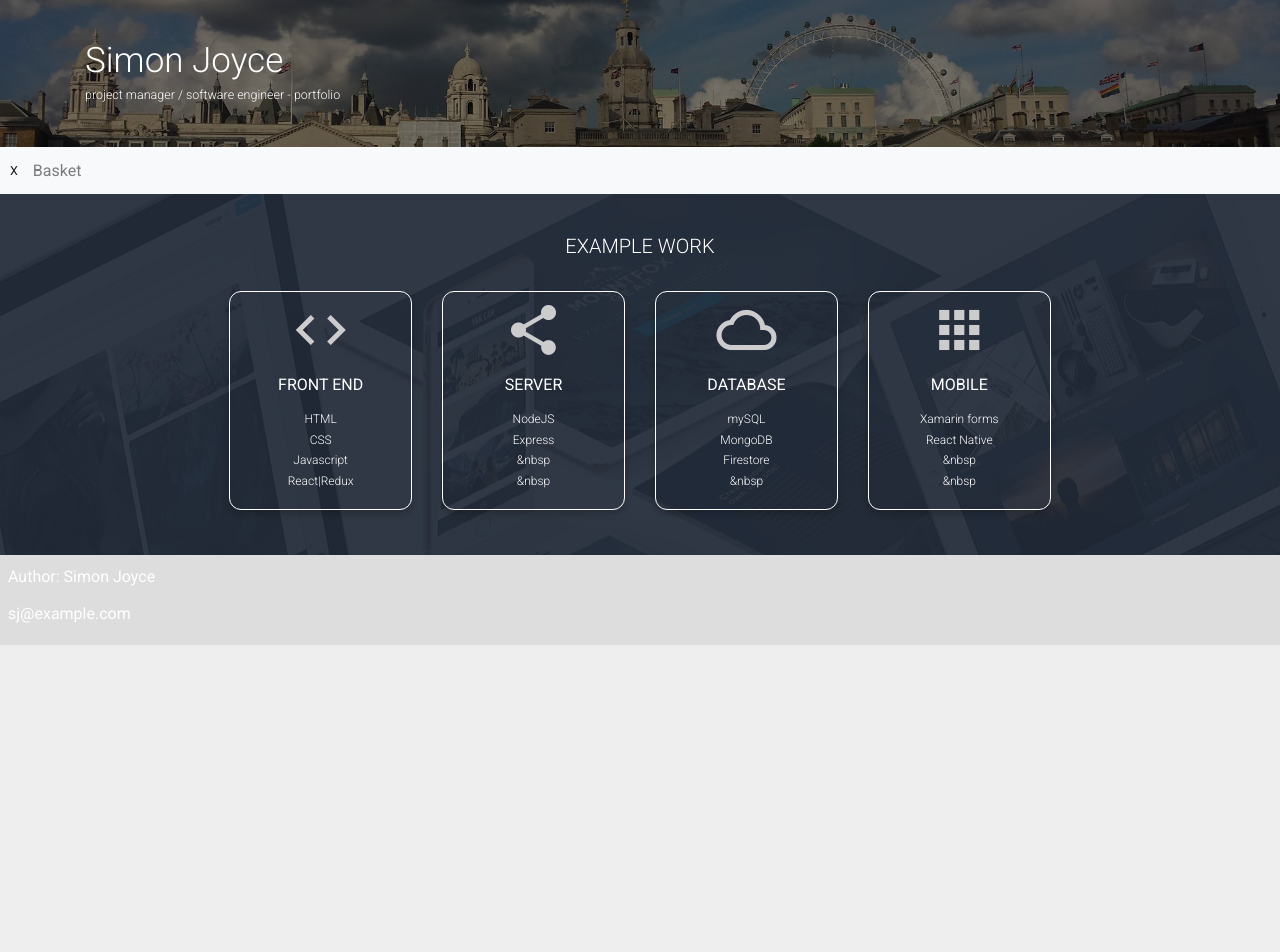
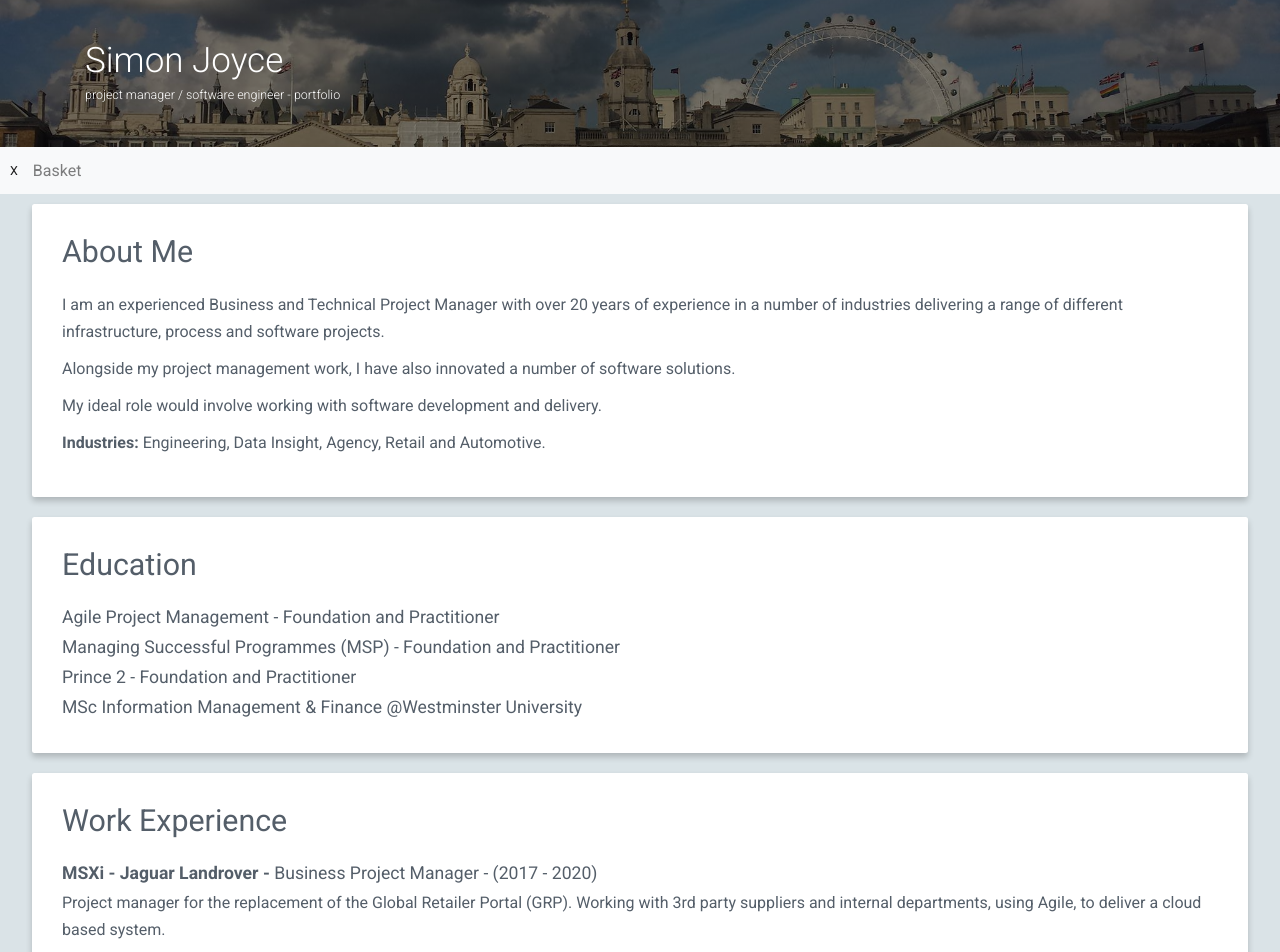
Before and after one commit to mySimonID/ReactPortfolio, a React (Create React App) app: page / in a window 1280 px wide. Shown: the top 952 px of the page. Before the commit the page ends 800 px from the top, so only its background shows below. Built offline with nearby package versions, Linux system fonts and the light colour scheme.

Commit message:
upd - content

```diff
--- a/public/index.html
+++ b/public/index.html
@@ -1,14 +1,12 @@
 <!DOCTYPE html>
 <html lang="en">
+
 <head>
   <meta charset="utf-8" />
   <link rel="icon" href="%PUBLIC_URL%/favicon.ico" />
   <meta name="viewport" content="width=device-width, initial-scale=1" />
   <meta name="theme-color" content="#000000" />
-    <meta
-      name="description"
-      content="Web site created using create-react-app"
-    />
+  <meta name="description" content="Web site created using create-react-app" />
   <link rel="stylesheet" href="https://stackpath.bootstrapcdn.com/bootstrap/4.5.0/css/bootstrap.min.css">
   <link href="https://fonts.googleapis.com/css?family=Roboto:100,300,400,700,900" rel="stylesheet">
   <link rel="stylesheet" href="https://fonts.googleapis.com/icon?family=Material+Icons" />
@@ -26,8 +24,9 @@
       work correctly both with client-side routing and a non-root public URL.
       Learn how to configure a non-root public URL by running `npm run build`.
     -->
-    <title>Simon Joyce | Software Engineer</title>
+  <title>Simon Joyce | Project Manager | Software Engineer</title>
 </head>
+
 <body>
   <noscript>You need to enable JavaScript to run this app.</noscript>
   <div id="root"></div>
@@ -42,4 +41,5 @@
       To create a production bundle, use `npm run build` or `yarn build`.
     -->
 </body>
+
 </html>
--- a/src/App.css
+++ b/src/App.css
@@ -1,45 +1,6 @@
 
 
 
-.App {
-  text-align: center;
-}
-
-.App-logo {
-  height: 40vmin;
-  pointer-events: none;
-}
-
-@media (prefers-reduced-motion: no-preference) {
-  .App-logo {
-    animation: App-logo-spin infinite 20s linear;
-  }
-}
-
-.App-header {
-  background-color: #282c34;
-  min-height: 100vh;
-  display: flex;
-  flex-direction: column;
-  align-items: center;
-  justify-content: center;
-  font-size: calc(10px + 2vmin);
-  color: white;
-}
-
-.App-link {
-  color: #61dafb;
-}
-
-@keyframes App-logo-spin {
-  from {
-    transform: rotate(0deg);
-  }
-
-  to {
-    transform: rotate(360deg);
-  }
-}
 
 
 *,
@@ -66,10 +27,13 @@ html {
 
 body {
   font-family: "Roboto", sans-serif;
-  background: #eee;
+  background: #dae3e7;
   font-size: 1.6rem;
   line-height: 1.7;
-  color: #777;
+  color: #545e69;
+  width: 100%;
+  margin:0;
+  padding:0;
 }
 
 a {
@@ -83,7 +47,7 @@ a {
 
 a:visited {
   background: #fff;
-  color: white;
+  /* color: white; */
   text-decoration: none;
   border: none;
   margin: 0;
@@ -109,6 +73,32 @@ h1 {
   font-size: 1.6rem;
 }
 
+.App {
+  text-align: center;
+}
+
+.App-logo {
+  height: 40vmin;
+  pointer-events: none;
+}
+
+
+.App-header {
+  background-color: #282c34;
+  min-height: 100vh;
+  display: flex;
+  flex-direction: column;
+  align-items: center;
+  justify-content: center;
+  font-size: calc(10px + 2vmin);
+  color: white;
+}
+
+.App-link {
+  color: #61dafb;
+}
+
+
 .heading {
   font-weight: 700;
   text-transform: uppercase;
@@ -131,6 +121,7 @@ h1 {
   color: white;
   max-height: 75%;
   margin-bottom: 0;
+  /* width: 100%; */
 }
 
 .jumbo-img {
@@ -185,13 +176,9 @@ h1 {
 }
 
 .feature-box {
-  /* background-color: rgba(255, 255, 255, 0.8); */
-  /* background:hsl(0, 0%, 98%); */
   background: transparent;
-  /* border:1px solid rgba(255,255,255,0.20); */
   border-radius: 12px;
   border: 1px solid white;
-  /* border-top: 6px solid #40A4F4; */
   box-shadow: 0 4px 6px 0 hsla(0, 0%, 0%, 0.2);
   font-size: 1.2rem;
   padding: 8px;
@@ -257,10 +244,6 @@ li {
   color: white;
 }
 
-
-
-
-
 /* FOOTER */
 footer {
   text-align: left;
@@ -294,7 +277,7 @@ footer {
 /* ARTICLE PAGE */
 
 .article-page {
-  width: 80%;
+  width: 90%;
   background: #fff;
   padding: 8px;
   margin-left: auto;
@@ -302,44 +285,49 @@ footer {
 }
 
 .article-page h1 {
-  color: #777;
-  font-weight: 700;
+  /* color: #777; */
+  font-weight: 350;
   font-size: 2.1em;
   margin-bottom: 10px;
 }
 
 .article-page h2 {
-  color: #777;
-  font-weight: 500;
+  /* color: #777; */
+  font-weight: 300;
   font-size: 1.9em;
-  margin-top: 10px;
+  margin-top: 20px;
   margin-bottom: 10px;
 }
 
 .article-page h3 {
-  color: #777;
-  font-weight: 400;
+  /* color: #777; */
+  font-weight: 300;
   font-size: 1.5em;
+  margin-top: 20px;
   margin-bottom: 10px;
 }
 
 .article-page p {
   color: #777;
+  font-weight: 300;
   font-size: 1.1em;
   margin-bottom:12px;
   line-height: 1.7em;
 }
 
 .code {
-  color: #777;
   font-family: 'Courier New', Courier, monospace;
   font-size: 1.1em;
+  font-weight: 500;
+  color: #111;
   line-height: 1.0em;
   margin-top: 0;
   margin-bottom: 0;
   padding:0;
-  text-align: unset;
-  white-space: pre;
+  white-space: pre-wrap;
+  width:100%;
+  /* text-overflow: ellipsis;
+  word-break: break-all; */
 }
 
 .article-page img {
@@ -350,3 +338,92 @@ footer {
 .article-card-area {
   margin: 8px;
 }
+
+/* ABOUT ME */
+
+.aboutme {
+  width:95%;
+  background: #fff;
+  border-radius: 0.25rem !important;
+  margin-top:10px;
+  margin-bottom:20px;
+  margin-left:auto;
+  margin-right:auto;
+  padding: 30px;
+  text-align: left;
+
+  box-shadow: 0 4px 6px 0 hsla(0, 0%, 0%, 0.2) !important
+  /* box-shadow: 0 .125rem .25rem rgba(0,0,0,.075)!important; */
+}
+
+.aboutme h1 {
+  font-size: 1.9em;
+  margin-bottom: 20px;;
+}
+
+.aboutme p {
+
+}
+
+/* EXPERIENCE */
+
+.experience-title {
+  width:100%;
+  margin-bottom:0px;
+}
+
+.experience-title h3 {
+  display: inline;
+  font-weight: 700;
+  font-size: 1.1em;
+
+}
+
+.experience-title p {
+  display: inline;
+  font-size: 1.1em;
+  font-weight: 400;
+}
+
+.experience-detail {
+  width:100%;
+  margin-bottom: 30px;
+}
+
+/* PROJECTS */
+
+.project-container {
+  border-radius: 0.25rem !important;
+  margin-top:10px;
+  margin-bottom:20px;
+  margin-left:auto;
+  margin-right:auto;
+  padding: 30px;
+  text-align: left;
+
+  box-shadow: 0 4px 6px 0 hsla(0, 0%, 0%, 0.2) !important
+}
+
+/* MISC */
+
+.shadow {
+  box-shadow: 0 4px 6px 0 hsla(0, 0%, 0%, 0.2) !important
+}
+
+.bullet::before {
+  content: '- '
+}
+
+/* NORMAL-A */
+
+.normal-a {
+  color: #545e69;
+
+}
+
+.normal-a::before{
+  content: '- ';
+  font-size:18px;
+  padding-bottom: 10px;;
+  line-height: 1.0em;;
+}
--- a/src/App.js
+++ b/src/App.js
@@ -2,8 +2,10 @@ import React from 'react';
 
 
 import SkillsCard from './components/SkillsCard'
+import ExperienceCard from './components/ExperienceCard'
+import EducationCard from './components/EducationCard'
 
-import { skills} from './data/Content'
+import { skills, experience, education } from './data/Content'
 
 import './App.css';
 
@@ -11,12 +13,38 @@ function App() {
   return (
     <div className="App">
 
+      <div className="aboutme">
+        <h1>About Me</h1>
+        <p>I am an experienced Business and Technical Project Manager with over 20 years of experience in a number of industries delivering a range of
+        different infrastructure, process and software projects.
+        </p>
+        <p>Alongside my project management work, I have also innovated a number of software solutions.</p>
+        <p>My ideal role would involve working with software development and delivery.</p>
+        <p><b>Industries:</b> Engineering, Data Insight, Agency, Retail and Automotive.</p>
+      </div>
+
+
+      <div className="aboutme">
+        <h1>Education</h1>
+        {
+          education.map(exp => <EducationCard exp={exp} />)
+        }
+      </div>
+
+      <div className="aboutme">
+        <h1>Work Experience</h1>
+        {
+          experience.map(exp => <ExperienceCard exp={exp} />)
+        }
+      </div>
+
       <section>
         <div class="feature-row">
+
           <div class="feature-container">
             <div class="feature-title">
 
-              <h2>Example Work</h2>
+              <h2>Example Projects</h2>
             </div>
 
             <div class="row">
@@ -33,6 +61,8 @@ function App() {
       </section>
 
 
+
+
       <footer>
         <p>Author: Simon Joyce</p>
         <p><a href="mailto:sj@example.com">sj@example.com</a></p>
--- a/src/components/ArticleCard.js
+++ b/src/components/ArticleCard.js
@@ -6,8 +6,8 @@ function ArticleCard(props) {
   const { article } = props;
 
   return (
-    <div className="col-6 col-sm-6 col-lg-3">
-      <div className="card article-card-area links">
+    <div className="col-6 col-sm-6 col-lg-6">
+      <div className="card shadow">
         <Link  to={{ pathname: '/article/' + article.id, article: article }}>
           <img className="card-img-top" src="/img/img_avatar3.png" alt="article" />
           <div className="card-body">
--- /dev/null
+++ b/src/components/EducationCard.js
@@ -0,0 +1,16 @@
+import React from 'react'
+
+function EducationCard(props) {
+
+  var { exp } = props;
+
+  return (
+    <div className="experience">
+      <div className="experience-title">
+        <p>{exp.title}</p>
+      </div>
+    </div>
+  )
+}
+
+export default EducationCard
--- /dev/null
+++ b/src/components/ExperienceCard.js
@@ -0,0 +1,24 @@
+import React from 'react'
+
+function ExperienceCard(props) {
+
+  var { exp } = props;
+
+  return (
+    <div className="experience">
+      <div className="experience-title">
+        <h3>{exp.title} - </h3>
+
+          <p>{exp.role} - </p>
+          <p>({exp.dates})</p>
+
+      </div>
+      <div className="experience-detail">
+        <p>{exp.text}</p>
+      </div>
+    </div>
+  )
+
+}
+
+export default ExperienceCard
--- a/src/components/SkillPage.js
+++ b/src/components/SkillPage.js
@@ -42,9 +42,6 @@ class SkillsPage extends Component {
 
           <h1>{this.state.skill.title}</h1>
 
-
-
-
           <div>
             {this.state.articles.length > 0 ?
               <div className="row">
--- a/src/data/Content.js
+++ b/src/data/Content.js
@@ -1,7 +1,7 @@
 
 
 export const articles = [
-  { id: '001', skillid:'001', title: 'ToDo List Server', detail: 'RESTful API TODO list server using NodeJS', file: 'article001.txt'},
+  { id: '001', skillid:'001', title: 'ToDo List Server', detail: 'A RESTful API ToDo list server using NodeJS/Express', file: 'article001.txt'},
   { id: '002', skillid:'001', title: 'Second article', detail: 'This is some detail', file:'article002.txt'},
   { id: '003', skillid:'002', title: 'Third article', detail: 'This is some detail', file:'' },
   { id: '004', skillid:'002', title: 'Fourth article', detail: 'This is some detail', file:'' },
@@ -15,6 +15,23 @@ export const skills = [
   { id: '003', title: 'database', icon: 'cloud_queue', file: '', items: ['mySQL', 'MongoDB', 'Firestore', '&nbsp'] },
   { id: '004', title: 'mobile', icon: 'apps', file: '', items: ['Xamarin forms', 'React Native', '&nbsp', '&nbsp'] },
 ];
+
+export const experience = [
+  { id: '001', title: 'MSXi - Jaguar Landrover', role:'Business Project Manager', dates: '2017 - 2020', text: 'Project manager for the replacement of the Global Retailer Portal (GRP). Working with 3rd party suppliers and internal departments, using Agile, to deliver a cloud based system.' },
+  { id: '002', title: 'TFL', dates: '2016 - 2020', role:'Trainer',text: 'Delivered training and support for station staff in the use of new mobile Applications.' },
+  { id: '003', title: 'Hobbs', dates: '2014 - 2016', role:'Technical Project Manager',text: 'Managed the deliver of a number of inititives to replace the existing Hobbs website.' },
+  { id: '004', title: 'Data Lateral', dates: '2013 - 2014',  role:'Project Manager', text: 'Delivered Single Customer View(SCV) systems for Dominoes pizza and Hobbs.' },
+  { id: '005', title: 'dunnhumby UK', dates: '2008-2012',  role:'Project Manager', text: 'Managed a range of projects including infrastruture, process change and development.' },
+  { id: '006', title: 'TFL', dates: '1994-2008',  role:'Project Manager/Manager/Developer', text: "Managing a team of Developers, Business Analysts and Testers to delivery a number of projects." },
+];
+
+export const education = [
+  { id: '001', title: 'Agile Project Management - Foundation and Practitioner', role:'', dates: '' },
+  { id: '002', title: 'Managing Successful Programmes (MSP) - Foundation and Practitioner', dates: '' },
+  { id: '003', title: 'Prince 2 - Foundation and Practitioner', dates: ''},
+  { id: '004', title: 'MSc Information Management & Finance @Westminster University', dates: '' },
+];
+
 
 export const getArticle = (id) => {
 
@@ -38,3 +55,9 @@ export const getSkill = (id) => {
   const record = skills.find(skill => skill.id === id);
   return record
 }
+
+export const getExperience = (id) => {
+
+  const data = experience.find(item => item.id === id);
+  return data
+}
```
Also changed, not shown: src/components/ArticleReader.js (+28 -1 lines), src/components/ProjectCard.js (added, +13 -0 lines), public/content/article001.txt. Lines whose indentation alone changed are shown as unchanged.
